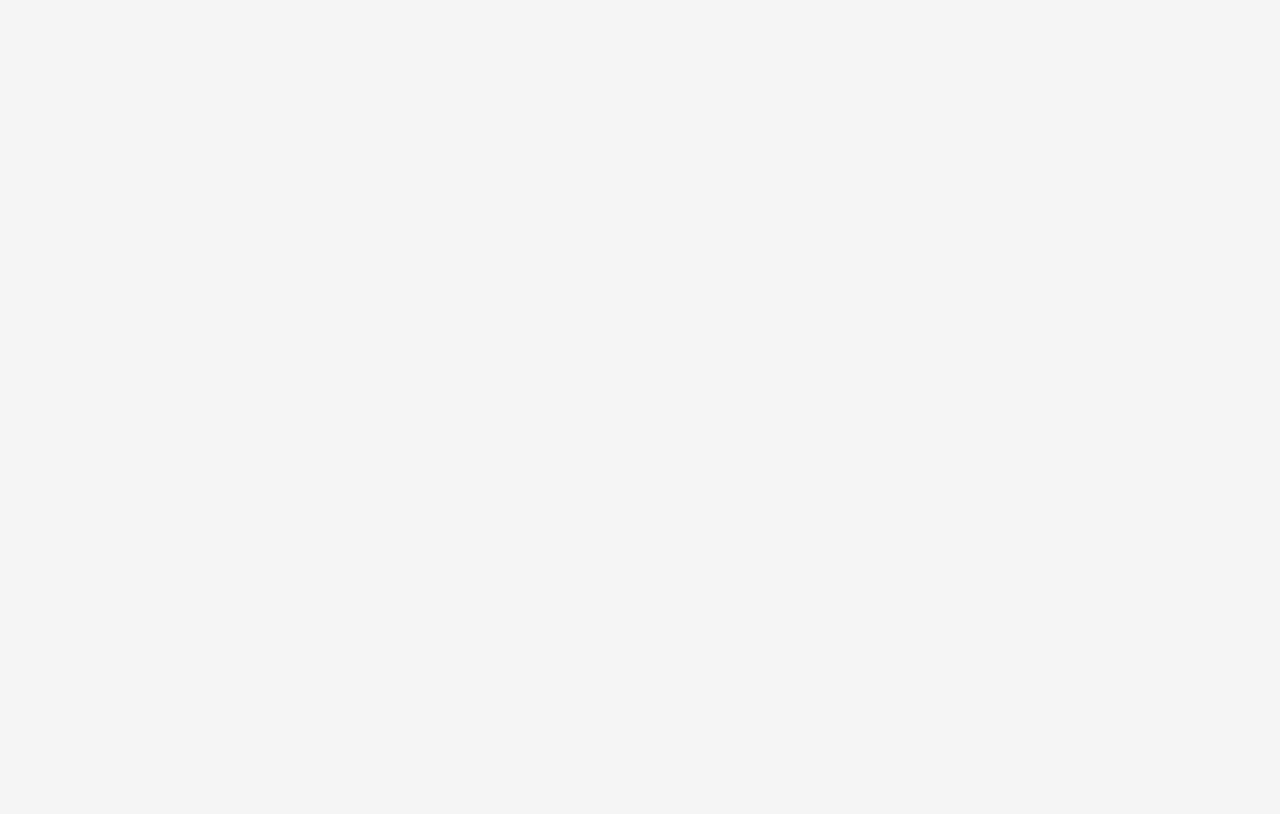
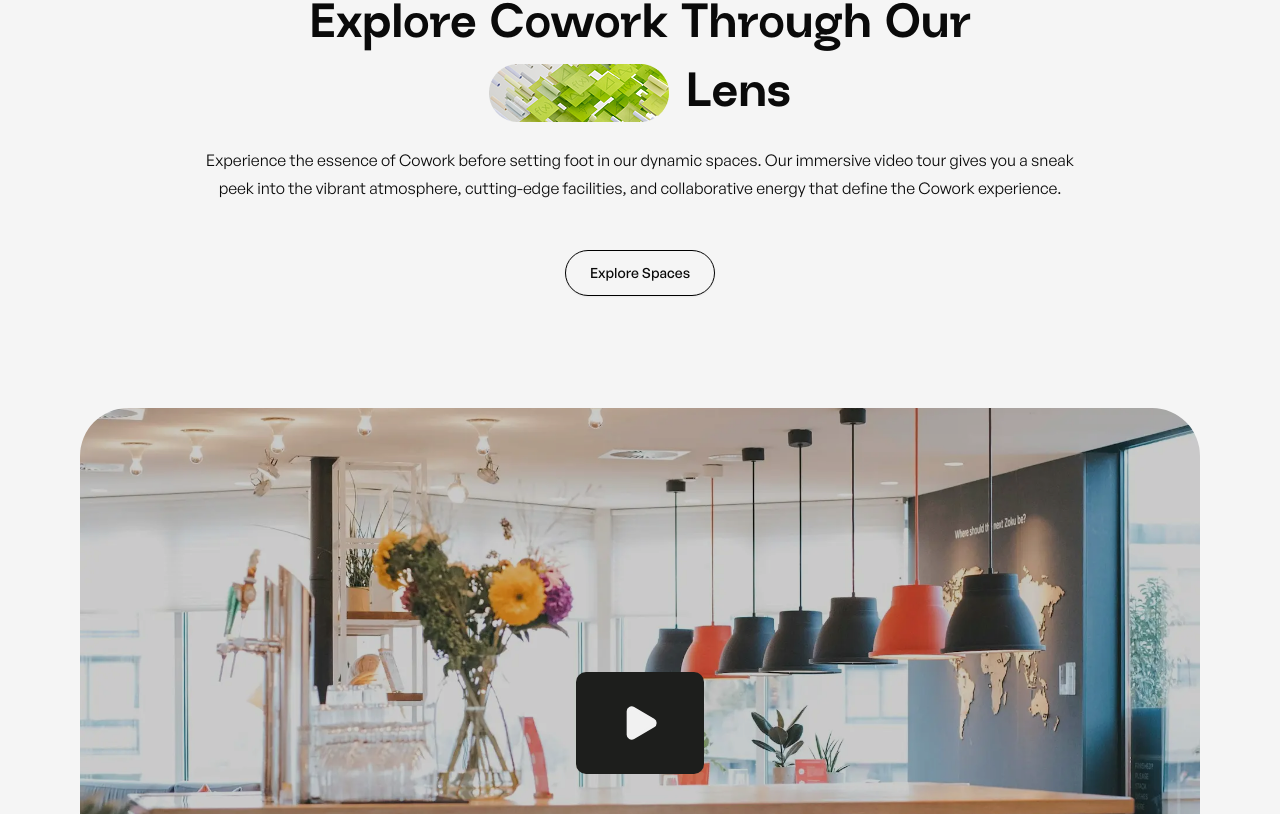
Before and after one commit to gustavoppdev/cowork-landing-page, a Next.js app: page /en in a window 1280 px wide. Shown: the part 1966-2780 px from the top of the page. Before the commit the page ends 1806 px from the top, so only its background shows below. Built offline with nearby package versions, Linux system fonts and the light colour scheme.

Commit message:
feat(virtual-tour): adiciona virtual-tour

```diff
--- a/messages/en.json
+++ b/messages/en.json
@@ -37,6 +37,14 @@
           "description": "Whether you prefer the flexibility of a hot desk or the exclusivity of a private office, Cowork offers tailored solutions to suit every working style."
         }
       }
+    },
+    "VirtualTour": {
+      "introduction": "A virtual tour",
+      "title": "Explore Cowork Through Our <emphasis>Lens</emphasis>",
+      "description": "Experience the essence of Cowork before setting foot in our dynamic spaces. Our immersive video tour gives you a sneak peek into the vibrant atmosphere, cutting-edge facilities, and collaborative energy that define the Cowork experience.",
+      "button": "Explore Spaces",
+      "imageAlt": "An image showing a corporate environment",
+      "playButtonAlt": "Play virtual tour"
     }
   }
 }
--- a/messages/es.json
+++ b/messages/es.json
@@ -37,6 +37,14 @@
           "description": "Ya sea que prefieras la flexibilidad de un hot desk o la exclusividad de una oficina privada, Cowork ofrece soluciones personalizadas para cada estilo de trabajo."
         }
       }
+    },
+    "VirtualTour": {
+      "introduction": "Un tour virtual",
+      "title": "Explora Cowork a través de nuestras <emphasis>Lentes</emphasis>",
+      "description": "Experimenta la esencia de Cowork antes de poner un pie en nuestros espacios dinámicos. Nuestro tour inmersivo en video te ofrece un vistazo a la atmósfera vibrante, las instalaciones de vanguardia y la energía colaborativa que definen la experiencia Cowork.",
+      "button": "Explorar Espacios",
+      "imageAlt": "Una imagen que muestra un entorno corporativo",
+      "playButtonAlt": "Reproducir tour virtual"
     }
   }
 }
--- a/messages/pt.json
+++ b/messages/pt.json
@@ -37,6 +37,14 @@
           "description": "Seja a flexibilidade de uma mesa rotativa ou a exclusividade de um escritório privativo, o Cowork oferece soluções sob medida para cada estilo de trabalho."
         }
       }
+    },
+    "VirtualTour": {
+      "introduction": "Um tour virtual",
+      "title": "Explore o Cowork através das nossas <emphasis>Lentes</emphasis>",
+      "description": "Sinta a essência do Cowork antes mesmo de pisar em nossos espaços dinâmicos. Nosso tour imersivo em vídeo oferece uma prévia da atmosfera vibrante, instalações de ponta e da energia colaborativa que definem a experiência Cowork.",
+      "button": "Explorar Espaços",
+      "imageAlt": "Uma imagem mostrando um ambiente corporativo",
+      "playButtonAlt": "Reproduzir tour virtual"
     }
   }
 }
--- /dev/null
+++ b/src/app/[locale]/(home)/components/VirtualTour.tsx
@@ -0,0 +1,69 @@
+// Next.js & Next-Intl
+import { useTranslations } from "next-intl";
+import Image from "next/image";
+
+// Assets & Lucide Icons
+import { virtualTourImg, virtualTourTitleImg } from "@/assets";
+import { Play } from "lucide-react";
+
+// Components
+import { Button } from "@/components/ui/button";
+
+const VirtualTour = () => {
+  const t = useTranslations("Sections.VirtualTour");
+
+  return (
+    <section className="section-container py-16 lg:py-28 space-y-16 lg:space-y-28">
+      {/* Call to action */}
+      <div className="text-center max-w-4xl mx-auto text-balance space-y-6">
+        <h3 className="uppercase font-semibold ">{t("introduction")}</h3>
+
+        <h2 className="text-center font-mono font-bold text-4xl lg:text-5xl flex items-center justify-center gap-4 flex-wrap max-w-214 mx-auto ">
+          {t.rich("title", {
+            emphasis: (chunks) => (
+              <>
+                <div className="relative inline-block">
+                  <Image
+                    src={virtualTourTitleImg}
+                    alt=""
+                    sizes="(max-width: 1024px) 120px, 180px"
+                    className="w-[120px] h-[34px] lg:w-[180px] lg:h-[58px] object-cover"
+                  />
+                </div>
+                {chunks}
+              </>
+            ),
+          })}
+        </h2>
+
+        <p className="leading-7">{t("description")}</p>
+
+        <Button variant={"outline"} className="mt-6">
+          {t("button")}
+        </Button>
+      </div>
+
+      {/* Video */}
+      <div className="relative aspect-square sm:aspect-video w-full rounded-[48px] overflow-hidden group max-h-[700px]">
+        <div className="absolute inset-0 bg-black/20 z-0 group-hover:bg-black/15 transition-colors duration-300"></div>
+        <Image
+          src={virtualTourImg}
+          alt={t("imageAlt")}
+          placeholder="blur"
+          fill
+          sizes="(max-width: 640px) calc(100vw - 1rem), (max-width: 768px) 608px, (max-width: 1024px) 688px, (max-width: 1280px) 944px, (max-width: 1536px) 1120px, 1376px"
+          className="object-cover -z-10"
+        />
+        <div
+          role="button"
+          aria-label={t("playButtonAlt")}
+          className="absolute top-1/2 left-1/2 -translate-x-1/2 -translate-y-1/2 bg-humble-black z-50 w-[64px] h-[51px] lg:w-[128px] lg:h-[102px] grid place-content-center rounded-lg hover:opacity-95 transition-all duration-300 cursor-pointer"
+        >
+          <Play className="size-6 lg:size-10 text-powerless-grey fill-current" />
+        </div>
+      </div>
+    </section>
+  );
+};
+
+export default VirtualTour;
--- a/src/app/[locale]/(home)/page.tsx
+++ b/src/app/[locale]/(home)/page.tsx
@@ -1,6 +1,7 @@
 import Features from "./components/Features";
 import Hero from "./components/Hero";
 import SocialProof from "./components/SocialProof";
+import VirtualTour from "./components/VirtualTour";
 
 const Home = () => {
   return (
@@ -8,6 +9,7 @@ const Home = () => {
       <Hero />
       <SocialProof />
       <Features />
+      <VirtualTour />
     </main>
   );
 };
--- a/src/assets/index.ts
+++ b/src/assets/index.ts
@@ -10,6 +10,8 @@ import featureTitleImg from "./images/featureImage.png";
 import featureIcon0 from "./images/PlanetIcon.svg";
 import featureIcon1 from "./images/CreditCardIcon.svg";
 import featureIcon2 from "./images/UserListIcon.svg";
+import virtualTourImg from "./images/virtualTourImg.webp";
+import virtualTourTitleImg from "./images/virtualTourTitleImg.png";
 
 // Exportação
 export {
@@ -24,4 +26,6 @@ export {
   featureIcon0,
   featureIcon1,
   featureIcon2,
+  virtualTourImg,
+  virtualTourTitleImg,
 };
```
Also changed, not shown: src/assets/images/virtualTourImg.webp (added), src/assets/images/virtualTourTitleImg.png (added).
